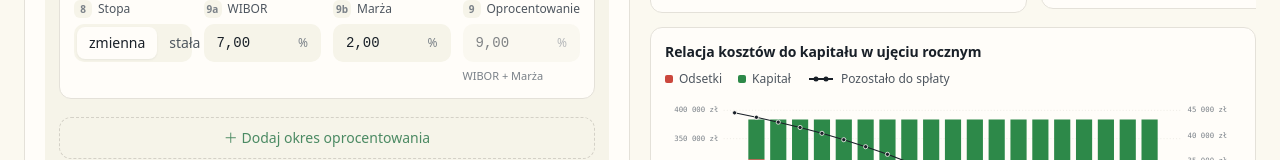
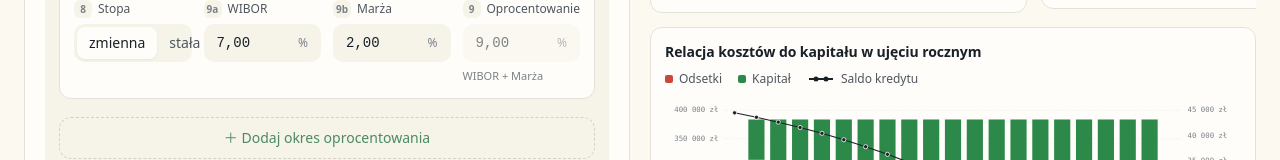
Before and after one commit to gyerosaski/kalkulator-hippoteczny, an Angular app: page /#/calculator in a window 1280 px wide. Shown: the part 489-649 px from the top of the page. Built offline with nearby package versions, Linux system fonts and the light colour scheme.

Commit message:
zmiana etykiet w wykresie trendu harmonogramu splaty

```diff
--- a/src/app/components/results/results-trend-chart/results-trend-chart.component.html
+++ b/src/app/components/results/results-trend-chart/results-trend-chart.component.html
@@ -31,7 +31,7 @@
             <circle cx="19" cy="5" r="2.5" fill="var(--ink)" />
           </svg>
         </span>
-        <span>Pozostało do spłaty</span>
+        <span>Saldo kredytu</span>
       </li>
     </ul>
   </div>
@@ -85,7 +85,7 @@
         "
         text-anchor="middle"
       >
-        Kwota pozostała do spłaty
+        Saldo kredytu
       </text>
       <text
         class="trend-chart-axis-title"
@@ -100,7 +100,7 @@
         "
         text-anchor="middle"
       >
-        Suma płatności w danym roku
+        Suma rocznych płatności
       </text>
 
       @for (bar of geometry.bars; track bar.year) {
```
